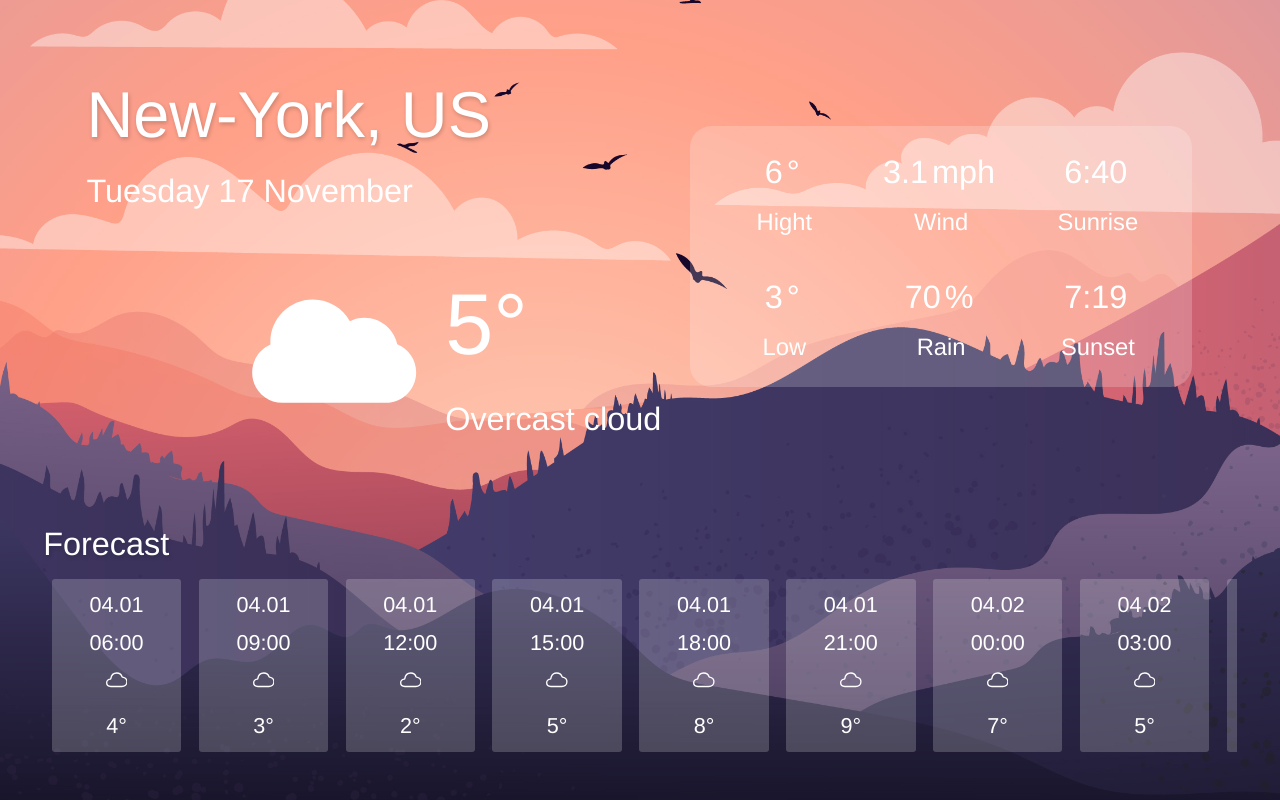
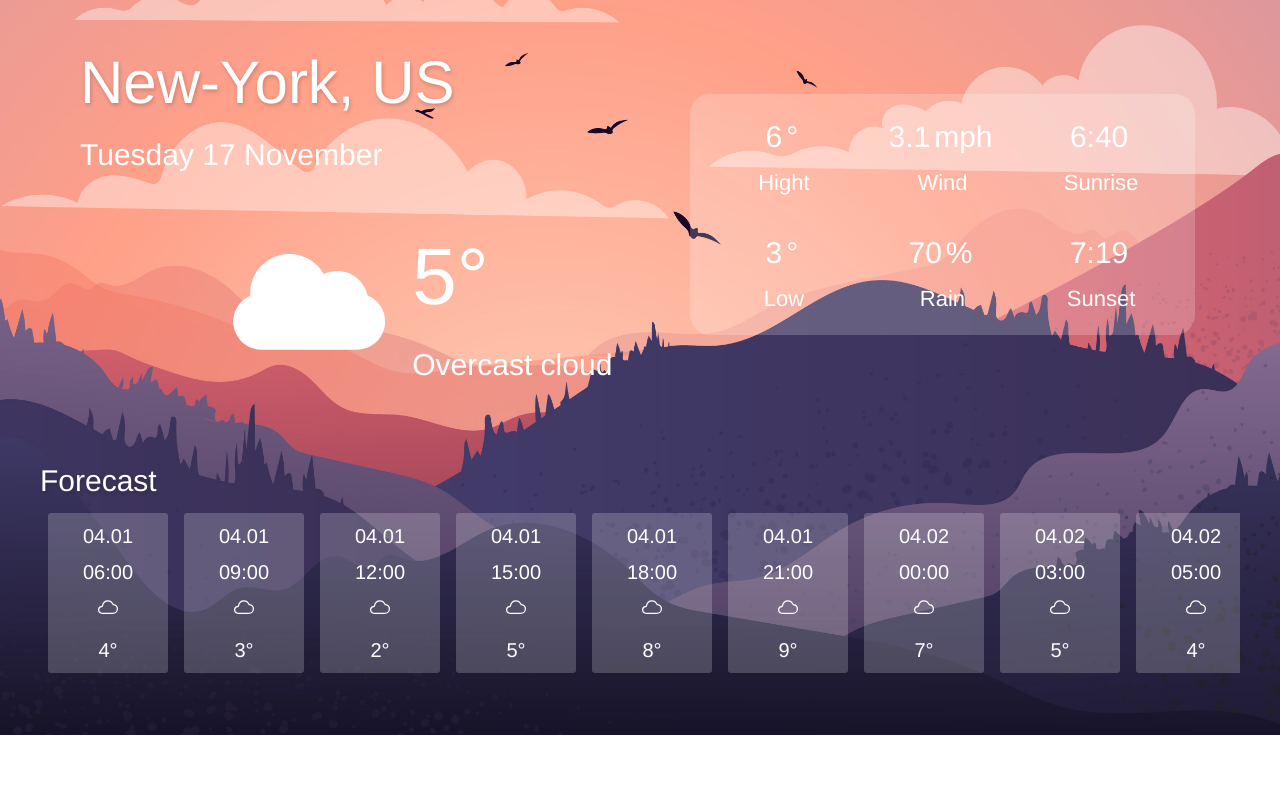
Before and after one commit to barsh11/WeatherApp, a React (Create React App) app: page / in a window 1280 px wide. Shown: the part 316-1116 px from the top of the page. After the commit the page ends 1051 px from the top, so only its background shows below. Built offline with nearby package versions, Linux system fonts and the light colour scheme.

Commit message:
fix for ForecastItem width

```diff
--- a/src/components/Forecast/ForecastItem/ForecastItem.jsx
+++ b/src/components/Forecast/ForecastItem/ForecastItem.jsx
@@ -5,6 +5,7 @@ import Icon from '../../UI/Icon';
 const Sdiv= styled.div`
     padding: 0.8rem;
     height: 16rem;
+    width: 15rem;
     min-width: 12rem;
     margin: 0.8rem;
     border-radius: 3px;
--- a/src/shared/global.js
+++ b/src/shared/global.js
@@ -1,6 +1,12 @@
 import { createGlobalStyle, css } from 'styled-components';
 
 /*export const fontUrl = 'https://fonts.googleapis.com/css?family=Nunito+Sans:400,700,800,900';*/
+
+/*$bp-largest: 75em; //1200px
+$bp-large: 68.75em; //1100px
+$bp-medium: 56.25em; //900px
+$bp-small:  37.5em; //600px
+$bp-smallest: 31.25em; //500px*/
 
 export const bodyStyles = css`
     font-family: 'Helvetica';
@@ -12,7 +18,7 @@ export const bodyStyles = css`
 export const htmlStyles = css`
     box-sizing: border-box;
 
-    font-size: 67.5%; /*1rem==14px / 14px/16px=87.5%*/
+    font-size: 62.5%; /*1rem==10px / 10px/16px=87.5%*/
 `;
 
 export const generalStyles= css`
```
